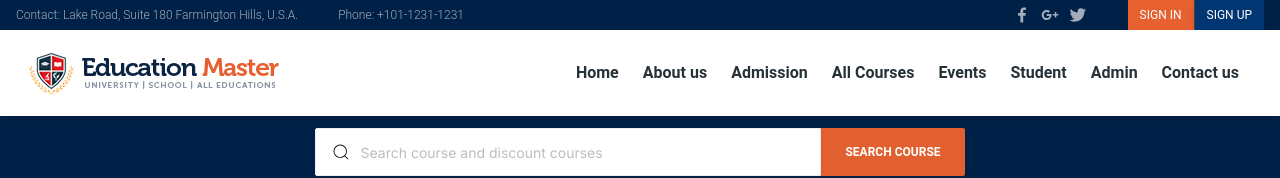
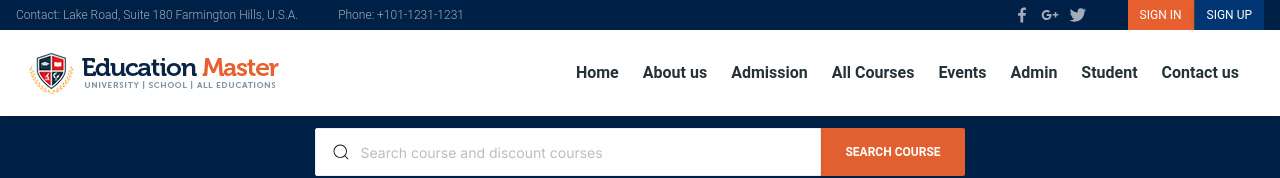
Before and after one commit to Mostofa321/Education-Master, a Next.js app: page / in a window 1280 px wide. Shown: the top 178 px of the page. Built offline with nearby package versions, Linux system fonts and the light colour scheme.

Commit message:
update- updated nav menu

```diff
--- a/components/navBar/NavList.tsx
+++ b/components/navBar/NavList.tsx
@@ -8,8 +8,8 @@ const NavList = () => {
             <ListItem LiElement="Admission" route="/pages/admission" />
             <ListItem LiElement="All Courses" route="/pages/allCourses" />
             <ListItem LiElement="Events" route="/pages/events" />
+            <ListItem LiElement="Admin" route="/pages/admin" />
             <ListItem LiElement="Student" route="/pages/student" />
-            <ListItem LiElement="Admin" route="/pages/admin" />
             <ListItem LiElement="Contact us" route="/pages/contact" />
         </ul>
     );
```
